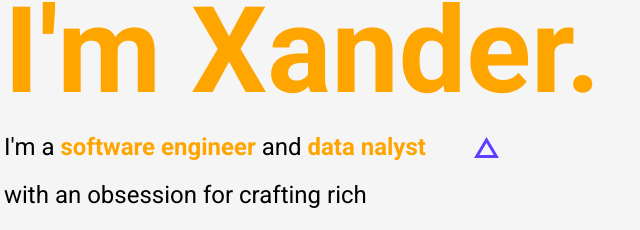
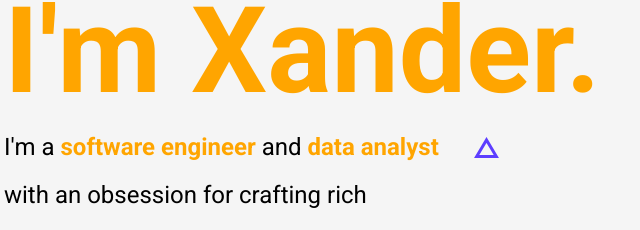
Before and after one commit to xander-bennett/xander-bennett.github.io, a plain HTML site: page index.html in a window 1280 px wide. Shown: the part 265-495 px from the top of the page, 166-806 px from the left. Drawn offline with nearby package versions, Linux system fonts and the light colour scheme.

Commit message:
Update index.html

```diff
--- a/index.html
+++ b/index.html
@@ -68,7 +68,7 @@
           <header class="title orange"><b> I'm Xander. </b></header>
           <p class="header__para">
             I'm a <b class="orange">software engineer</b> and
-            <b class="orange">data nalyst</b>
+            <b class="orange">data analyst</b>
             with an obsession for crafting rich applications. If that peaks your
             interest, we should talk more about it!
             <br />
```
